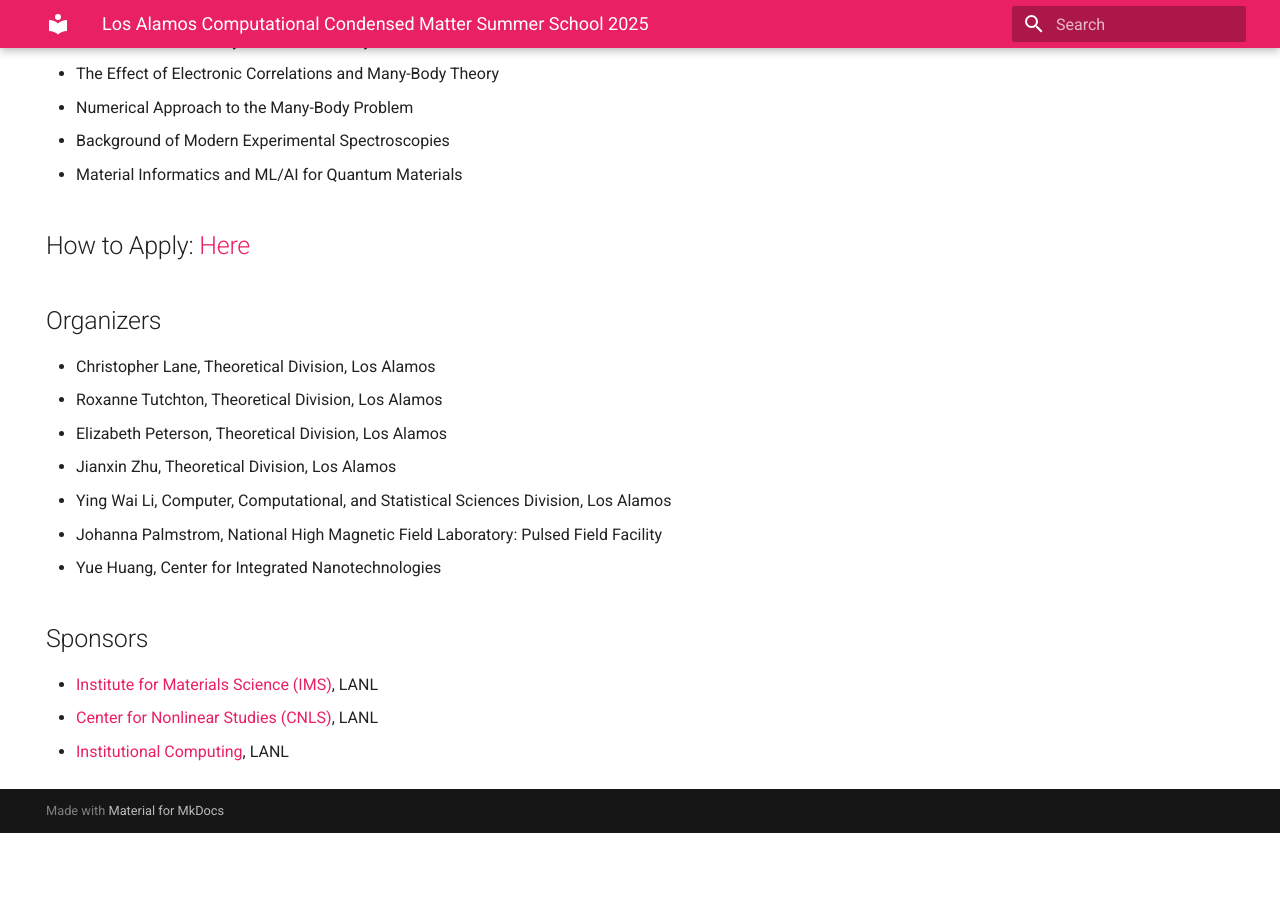
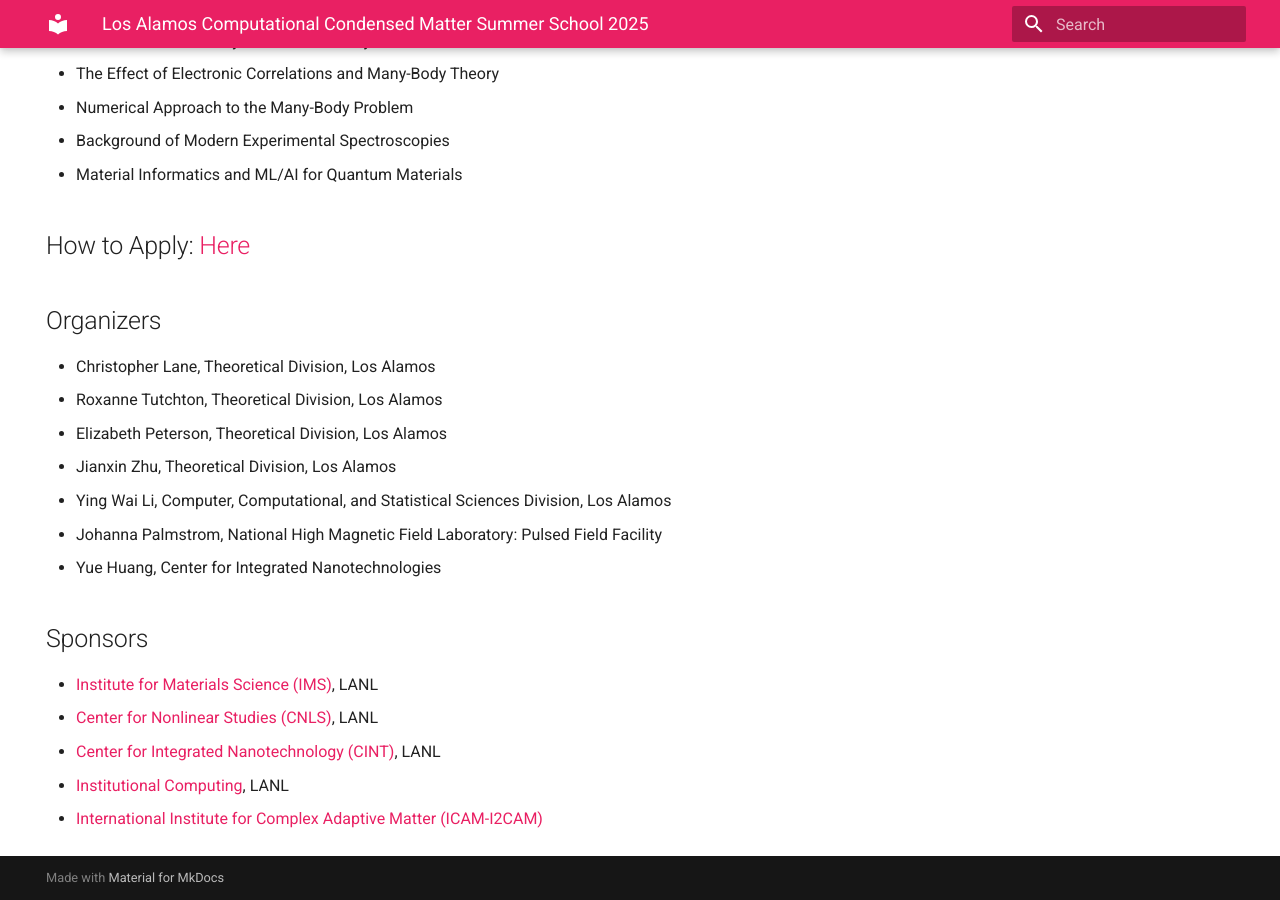
Before and after one commit to LACCMSS/2025, an MkDocs documentation site: the page built from docs/index.md, in a window 1280 px wide and 900 px high, scrolled down 1807 px. Built offline with MkDocs 1.6.1 and Material for MkDocs 9.7.7, drawn with Linux system fonts in a browser that asks for light colours; before the commit the page ends 2640 px from its top, so only the background shows below that.

Commit message:
Update sponsors

```diff
--- a/docs/index.md
+++ b/docs/index.md
@@ -63,8 +63,6 @@ Travel, room, and board will be provided.
 ## Sponsors
 * [Institute for Materials Science (IMS)](https://collaboration.lanl.gov/nsec/institute-for-materials-science/), LANL
 * [Center for Nonlinear Studies (CNLS)](https://cnls.lanl.gov/External/), LANL
+* [Center for Integrated Nanotechnology (CINT)](https://cint.lanl.gov/), LANL
 * [Institutional Computing](https://www.lanl.gov/org/ddste/aldsc/hpc/index.php), LANL
-<!--
-* Institute for Complex Adaptive Matter (ICAM)
-* Information Science and Technology Institute (ISTI), LANL
--->
+* [International Institute for Complex Adaptive Matter (ICAM-I2CAM)](https://www.icam-i2cam.org/)
```
